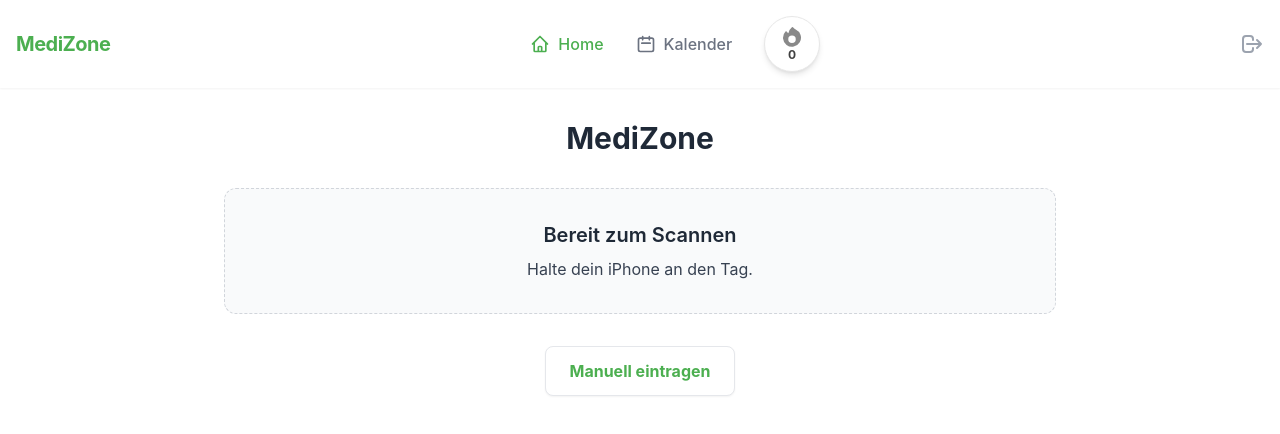
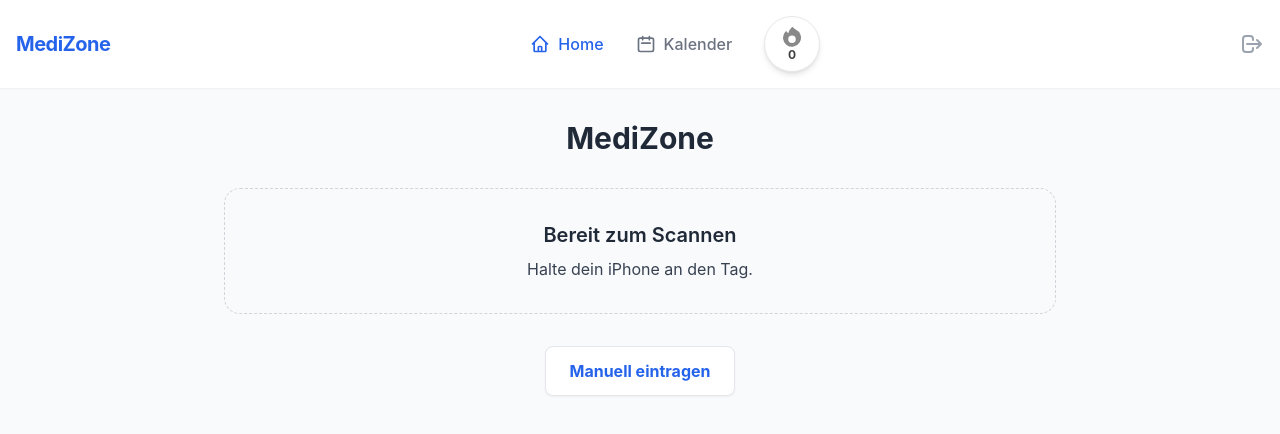
Before and after one commit to pascal-03-12/MediZone, a Vue app: page / in a window 1280 px wide. Shown: the top 434 px of the page. Built offline with nearby package versions, Linux system fonts and the light colour scheme; no server answers; the database is empty; sample sign-in values are in the browser's storage.

Commit message:
Apply global MediZone blue surface layout

```diff
--- a/src/App.vue
+++ b/src/App.vue
@@ -15,13 +15,29 @@ onMounted(() => {
 </script>
 
 <template>
-  <div v-if="authStore.loading" class="flex justify-center items-center min-h-screen bg-gray-100">
-    <div class="text-xl font-bold text-gray-600">Lade MediZone...</div>
+  <!-- 🔄 LOADING -->
+  <div
+      v-if="authStore.loading"
+      class="flex justify-center items-center min-h-screen bg-surface"
+  >
+    <div class="text-xl font-bold text-primary">
+      Lade MediZone...
+    </div>
   </div>
 
+  <!-- ✅ APP -->
   <template v-else>
-    <header v-if="authStore.user" class="p-4 bg-white shadow-sm flex justify-between items-center sticky top-0 z-50">
-      <div class="font-bold text-primary text-xl tracking-tight">MediZone</div>
+    <!-- 🌍 GLOBAL APP WRAPPER -->
+    <div class="min-h-screen bg-surface text-textMain">
+
+      <!-- HEADER -->
+      <header
+          v-if="authStore.user"
+          class="p-4 bg-white shadow-sm flex justify-between items-center sticky top-0 z-50"
+      >
+        <div class="font-bold text-primary text-xl tracking-tight">
+          MediZone
+        </div>
 
         <nav class="hidden md:flex items-center gap-8">
           <RouterLink
@@ -29,8 +45,10 @@ onMounted(() => {
               class="text-gray-500 hover:text-primary transition-colors font-medium flex items-center gap-2"
               active-class="text-primary font-bold"
           >
-          <svg xmlns="http://www.w3.org/2000/svg" class="h-5 w-5" fill="none" viewBox="0 0 24 24" stroke="currentColor">
-            <path stroke-linecap="round" stroke-linejoin="round" stroke-width="2" d="M3 12l2-2m0 0l7-7 7 7M5 10v10a1 1 0 001 1h3m10-11l2 2m-2-2v10a1 1 0 01-1 1h-3m-6 0a1 1 0 001-1v-4a1 1 0 011-1h2a1 1 0 011 1v4a1 1 0 001 1m-6 0h6" />
+            <svg xmlns="http://www.w3.org/2000/svg" class="h-5 w-5" fill="none"
+                 viewBox="0 0 24 24" stroke="currentColor">
+              <path stroke-linecap="round" stroke-linejoin="round" stroke-width="2"
+                    d="M3 12l2-2m0 0l7-7 7 7M5 10v10a1 1 0 001 1h3m10-11l2 2m-2-2v10a1 1 0 01-1 1h-3m-6 0a1 1 0 001-1v-4a1 1 0 011-1h2a1 1 0 011 1v4a1 1 0 001 1m-6 0h6" />
             </svg>
             Home
           </RouterLink>
@@ -40,8 +58,10 @@ onMounted(() => {
               class="text-gray-500 hover:text-primary transition-colors font-medium flex items-center gap-2"
               active-class="text-primary font-bold"
           >
-          <svg xmlns="http://www.w3.org/2000/svg" class="h-5 w-5" fill="none" viewBox="0 0 24 24" stroke="currentColor">
-            <path stroke-linecap="round" stroke-linejoin="round" stroke-width="2" d="M8 7V3m8 4V3m-9 8h10M5 21h14a2 2 0 002-2V7a2 2 0 00-2-2H5a2 2 0 00-2 2v12a2 2 0 002 2z" />
+            <svg xmlns="http://www.w3.org/2000/svg" class="h-5 w-5" fill="none"
+                 viewBox="0 0 24 24" stroke="currentColor">
+              <path stroke-linecap="round" stroke-linejoin="round" stroke-width="2"
+                    d="M8 7V3m8 4V3m-9 8h10M5 21h14a2 2 0 002-2V7a2 2 0 00-2-2H5a2 2 0 00-2 2v12a2 2 0 002 2z" />
             </svg>
             Kalender
           </RouterLink>
@@ -54,25 +74,33 @@ onMounted(() => {
             class="text-gray-400 hover:text-red-500 transition-colors"
             title="Abmelden"
         >
-        <svg xmlns="http://www.w3.org/2000/svg" class="h-6 w-6" fill="none" viewBox="0 0 24 24" stroke="currentColor">
-          <path stroke-linecap="round" stroke-linejoin="round" stroke-width="2" d="M17 16l4-4m0 0l-4-4m4 4H7m6 4v1a3 3 0 01-3 3H6a3 3 0 01-3-3V7a3 3 0 013-3h4a3 3 0 013 3v1" />
+          <svg xmlns="http://www.w3.org/2000/svg" class="h-6 w-6" fill="none"
+               viewBox="0 0 24 24" stroke="currentColor">
+            <path stroke-linecap="round" stroke-linejoin="round" stroke-width="2"
+                  d="M17 16l4-4m0 0l-4-4m4 4H7m6 4v1a3 3 0 01-3 3H6a3 3 0 01-3-3V7a3 3 0 013-3h4a3 3 0 013 3v1" />
           </svg>
         </button>
       </header>
 
+      <!-- MAIN CONTENT -->
       <div class="md:container md:mx-auto md:max-w-4xl">
         <RouterView />
       </div>
 
-    <nav v-if="authStore.user" class="md:hidden fixed bottom-0 left-0 right-0 bg-white border-t border-gray-200 flex justify-around items-center z-40 pb-safe">
-
+      <!-- MOBILE NAV -->
+      <nav
+          v-if="authStore.user"
+          class="md:hidden fixed bottom-0 left-0 right-0 bg-white border-t border-gray-200 flex justify-around items-center z-40 pb-safe"
+      >
         <RouterLink
             to="/"
             class="flex flex-col items-center justify-center w-full py-3 text-gray-400 hover:text-primary transition-colors"
             active-class="text-primary font-semibold"
         >
-        <svg xmlns="http://www.w3.org/2000/svg" class="h-6 w-6 mb-1" fill="none" viewBox="0 0 24 24" stroke="currentColor">
-          <path stroke-linecap="round" stroke-linejoin="round" stroke-width="2" d="M3 12l2-2m0 0l7-7 7 7M5 10v10a1 1 0 001 1h3m10-11l2 2m-2-2v10a1 1 0 01-1 1h-3m-6 0a1 1 0 001-1v-4a1 1 0 011-1h2a1 1 0 011 1v4a1 1 0 001 1m-6 0h6" />
+          <svg xmlns="http://www.w3.org/2000/svg" class="h-6 w-6 mb-1" fill="none"
+               viewBox="0 0 24 24" stroke="currentColor">
+            <path stroke-linecap="round" stroke-linejoin="round" stroke-width="2"
+                  d="M3 12l2-2m0 0l7-7 7 7M5 10v10a1 1 0 001 1h3m10-11l2 2m-2-2v10a1 1 0 01-1 1h-3m-6 0a1 1 0 001-1v-4a1 1 0 011-1h2a1 1 0 011 1v4a1 1 0 001 1m-6 0h6" />
           </svg>
           <span class="text-xs">Home</span>
         </RouterLink>
@@ -82,13 +110,16 @@ onMounted(() => {
             class="flex flex-col items-center justify-center w-full py-3 text-gray-400 hover:text-primary transition-colors"
             active-class="text-primary font-semibold"
         >
-        <svg xmlns="http://www.w3.org/2000/svg" class="h-6 w-6 mb-1" fill="none" viewBox="0 0 24 24" stroke="currentColor">
-          <path stroke-linecap="round" stroke-linejoin="round" stroke-width="2" d="M8 7V3m8 4V3m-9 8h10M5 21h14a2 2 0 002-2V7a2 2 0 00-2-2H5a2 2 0 00-2 2v12a2 2 0 002 2z" />
+          <svg xmlns="http://www.w3.org/2000/svg" class="h-6 w-6 mb-1" fill="none"
+               viewBox="0 0 24 24" stroke="currentColor">
+            <path stroke-linecap="round" stroke-linejoin="round" stroke-width="2"
+                  d="M8 7V3m8 4V3m-9 8h10M5 21h14a2 2 0 002-2V7a2 2 0 00-2-2H5a2 2 0 00-2 2v12a2 2 0 002 2z" />
           </svg>
           <span class="text-xs">Kalender</span>
         </RouterLink>
+      </nav>
 
-    </nav>
+    </div>
   </template>
 </template>
 
--- a/tailwind.config.js
+++ b/tailwind.config.js
@@ -7,13 +7,34 @@ export default {
   theme: {
     extend: {
       colors: {
-        primary: '#4CAF50',
-        'primary-hover': '#45a049',
-        'primary-light': '#a5d6a7',
-        secondary: '#3498db',
-        danger: '#ff5252',
-        'danger-hover': '#ff1744',
-      }
+        // MediZone Blue Theme
+        primary: "#2563EB",       // Blue 600 (Buttons, Links, Active states)
+        primaryHover: "#1D4ED8",  // Blue 700 (Hover)
+        primaryDark: "#1E40AF",   // Blue 800 (Darker accents)
+        primarySoft: "#DBEAFE",   // Blue 100 (soft background chips/cards)
+
+        accent: "#38BDF8",        // Sky 400 (highlights)
+        accentSoft: "#E0F2FE",    // Sky 100 (soft highlight bg)
+
+        surface: "#F8FAFC",       // Slate 50 (app background)
+        surface2: "#FFFFFF",      // cards
+
+        textMain: "#0F172A",      // Slate 900
+        textMuted: "#64748B",     // Slate 500
+        borderSoft: "#E2E8F0",    // Slate 200
+
+        // semantic (optional, but useful)
+        success: "#16A34A",       // Green 600
+        warning: "#F59E0B",       // Amber 500
+        danger: "#EF4444",        // Red 500
+      },
+      boxShadow: {
+        soft: "0 10px 25px -15px rgba(2, 6, 23, 0.25)",
+      },
+      borderRadius: {
+        xl: "1rem",
+        "2xl": "1.25rem",
+      },
     },
   },
   plugins: [],
```
Lines whose indentation alone changed are shown as unchanged.
